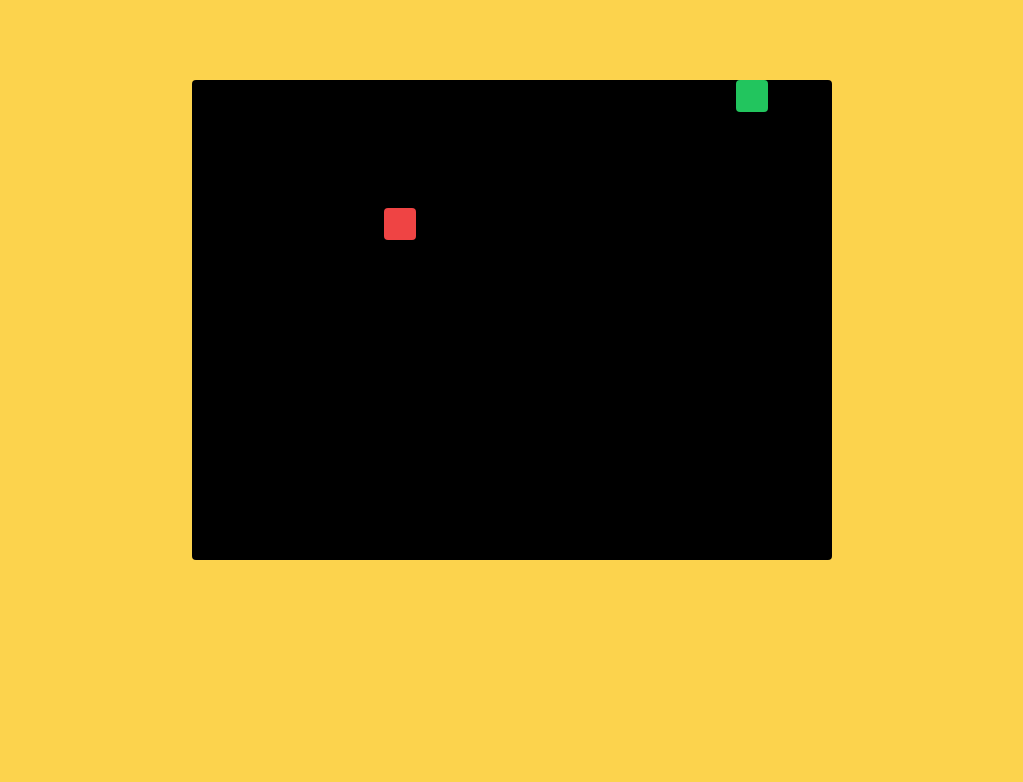
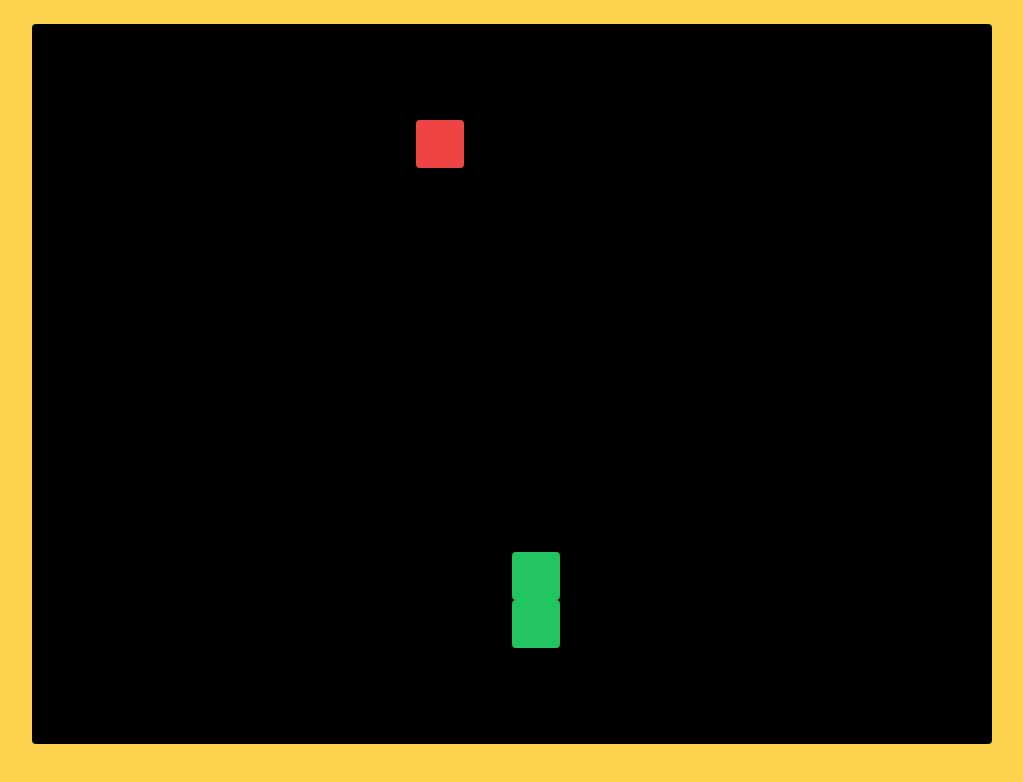
Before and after one commit to ChrisPoul/games-app, a Next.js app: page /snake in a window 1280 px wide. Shown: the top 782 px of the page, without its empty margins (128-1151 px from the left). Built offline with nearby package versions, Linux system fonts and the light colour scheme.

Commit message:
Refactored

```diff
--- a/app/config.json
+++ b/app/config.json
@@ -1,7 +1,7 @@
 {
-  "gameObjectSize": 2,
+  "gameSizeScale": 3,
+  "gameSizeUnit": "em",
   "gameMapWidth": 20,
   "gameMapHeight": 15,
-  "gameObjectSizeUnit": "em",
   "milisecondsPerFrame": 140
 }
--- a/app/config.ts
+++ b/app/config.ts
@@ -1,6 +1,6 @@
 interface Config {
-  gameObjectSize: number
-  gameObjectSizeUnit: string
+  gameSizeScale: number
+  gameSizeUnit: string
   gameMapWidth: number
   gameMapHeight: number
   snakeMovementSpead: string
--- a/app/snake/components/GameBoard.tsx
+++ b/app/snake/components/GameBoard.tsx
@@ -1,53 +1,17 @@
-import {
-  useState, useEffect
-} from "react"
 import { config } from "@/app/config";
 import Food from "../models/food";
 import Snake from "../models/snake";
 import FoodComponent from "./Food";
 import SnakeComponent from "./Snake";
-import { GameObject } from "../models";
-import GameBoard from "../models/gameBoard";
 
-export default function GameBoardComponent() {
-  let [food, setFood] = useState(new Food(
-    new GameObject(6, 4)
-  ))
-  const [snake, setSnake] = useState(new Snake(
-    new GameObject(0, 0)
-  ))
-  const gameBoard = new GameBoard(snake, food)
-  let newDirection = snake.head.direction
-
-  useEffect(() => {
-    function handleKeyDown(event: any) {
-      const keyPressed: string = event.key
-      if (gameBoard.keyPressedIsValid(keyPressed)) {
-        newDirection = keyPressed
-      }
-    }
-    const interval = setInterval(() => {
-      gameBoard.handleSnakeEatingFood()
-      snake.handleColitionWithItsSelf()
-      snake.update()
-      snake.head.direction = newDirection
-      snake.head.move()
-      setSnake(snake => new Snake(...snake))
-    }, config.milisecondsPerFrame)
-    document.addEventListener('keydown', handleKeyDown);
-
-    return function cleanup() {
-      document.removeEventListener('keydown', handleKeyDown);
-      clearInterval(interval)
-    }
-  }, [snake])
+export default function GameBoardComponent(snake: Snake, food: Food) {
 
   return (
     <div
       className="bg-black m-auto relative rounded"
       style={{
-        width: config.gameMapWidth * config.gameObjectSize + config.gameObjectSizeUnit,
-        height: config.gameMapHeight * config.gameObjectSize + config.gameObjectSizeUnit
+        width: config.gameMapWidth * config.gameSizeScale + config.gameSizeUnit,
+        height: config.gameMapHeight * config.gameSizeScale + config.gameSizeUnit
       }}
     >
       {FoodComponent(food)}
--- a/app/snake/components/GameObject.tsx
+++ b/app/snake/components/GameObject.tsx
@@ -6,9 +6,9 @@ export default function GameObjectComponent(gameObject: GameObject, gameObjectId
     <button
       className={"rounded absolute " + gameObjectColor}
       style={{
-        left: gameObject.positionX * config.gameObjectSize + config.gameObjectSizeUnit,
-        top: gameObject.positionY * config.gameObjectSize + config.gameObjectSizeUnit,
-        padding: config.gameObjectSize / 2 + config.gameObjectSizeUnit
+        left: gameObject.positionX * config.gameSizeScale + config.gameSizeUnit,
+        top: gameObject.positionY * config.gameSizeScale + config.gameSizeUnit,
+        padding: config.gameSizeScale / 2 + config.gameSizeUnit
       }}
       id={gameObjectId}
       key={gameObjectId}
--- a/app/snake/models/index.ts
+++ b/app/snake/models/index.ts
@@ -9,7 +9,7 @@ export class GameObject {
   constructor(positionX: number, positionY: number) {
     this.positionX = positionX
     this.positionY = positionY
-    this.direction = "Right"
+    this.direction = "Down"
   }
 
   move() {
--- a/app/snake/page.tsx
+++ b/app/snake/page.tsx
@@ -1,12 +1,55 @@
 'use client';
 
+import { useState, useEffect } from "react"
+import { config } from "@/app/config";
+import Food from "./models/food";
+import Snake from "./models/snake";
+import { GameObject } from "./models";
+import GameBoard from "./models/gameBoard";
 import GameBoardComponent from "./components/GameBoard";
 
 export default function Page() {
+  let [food, setFood] = useState(new Food(
+    new GameObject(
+      Math.floor(config.gameMapWidth / 2),
+      Math.floor(config.gameMapHeight / 2)
+    )
+  ))
+  const [snake, setSnake] = useState(new Snake(
+    new GameObject(
+      Math.floor(config.gameMapWidth / 2),
+      0
+    )
+  ))
+  const gameBoard = new GameBoard(snake, food)
+  let newDirection = snake.head.direction
+
+  useEffect(() => {
+    function handleKeyDown(event: any) {
+      const keyPressed: string = event.key
+      if (gameBoard.keyPressedIsValid(keyPressed)) {
+        newDirection = keyPressed
+      }
+    }
+    const interval = setInterval(() => {
+      gameBoard.handleSnakeEatingFood()
+      snake.handleColitionWithItsSelf()
+      snake.update()
+      snake.head.direction = newDirection
+      snake.head.move()
+      setSnake(snake => new Snake(...snake))
+    }, config.milisecondsPerFrame)
+    document.addEventListener('keydown', handleKeyDown);
+
+    return function cleanup() {
+      document.removeEventListener('keydown', handleKeyDown);
+      clearInterval(interval)
+    }
+  }, [snake])
 
   return (
-    <div className="bg-amber-300 h-screen pt-20">
-      {GameBoardComponent()}
+    <div className="bg-amber-300 h-screen pt-6">
+      {GameBoardComponent(snake, food)}
     </div>
   )
 }
```
